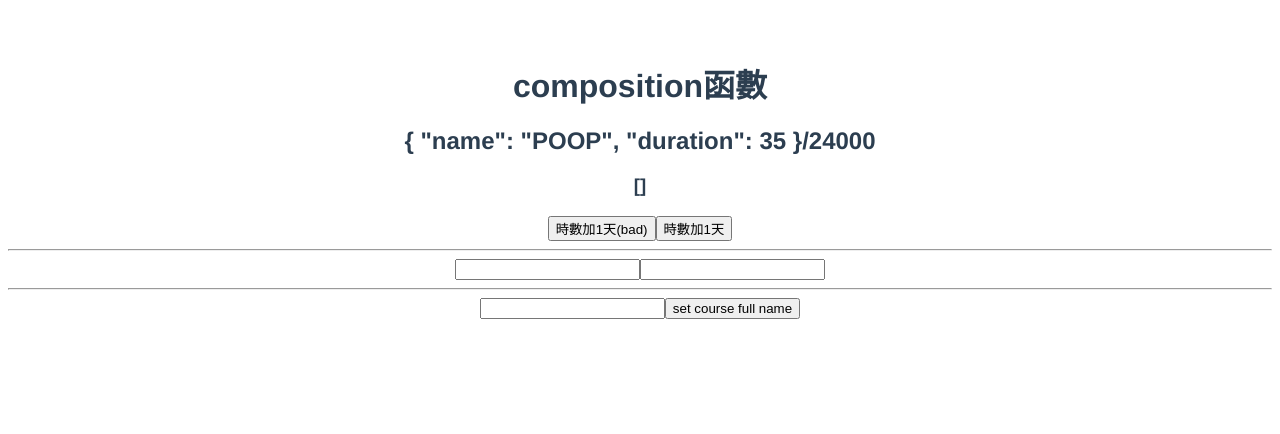
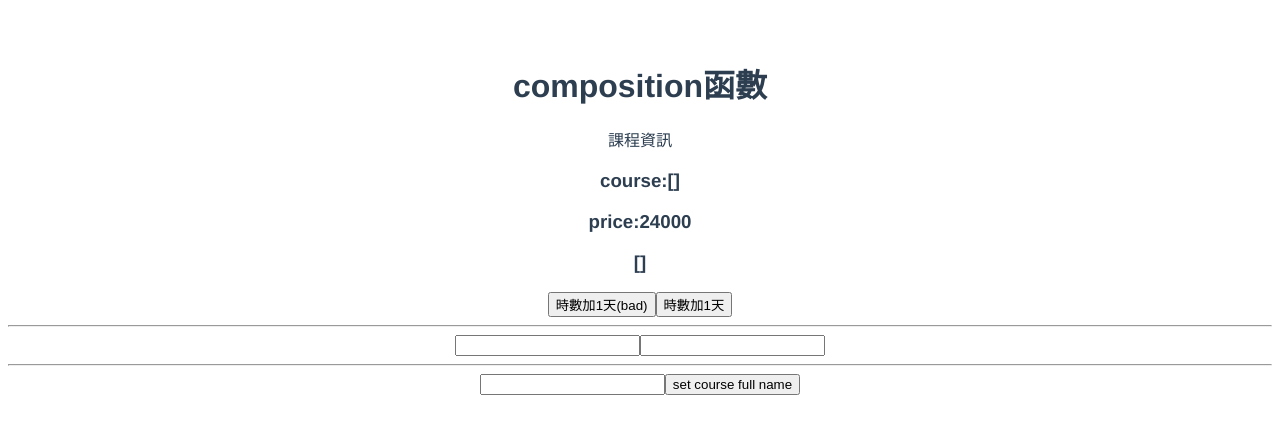
Before and after one commit to genjet/vueTest, a Vue app in the folder lab12_composition2/: page / in a window 1280 px wide. Shown: the top 434 px of the page. Built offline with nearby package versions, Linux system fonts and the light colour scheme.

Commit message:
p233-237

```diff
--- a/lab12_composition2/src/App.vue
+++ b/lab12_composition2/src/App.vue
@@ -1,6 +1,9 @@
 <template>
   <h1>composition函數</h1>
-  <h2>{{ course }}/{{ price }}</h2>
+  <course-intro
+  :courseId="courseId"
+  :courseFullName="courseFullNameInput"
+  :price="price"></course-intro>
   <h3>{{ courseDisplayFullName }}</h3>
   <button @click="course.duration+=7">時數加1天(bad)</button>
   <button @click="extraDuration">時數加1天</button>
@@ -14,7 +17,9 @@
 
 <script>
 import { ref,reactive,computed,watch } from 'vue'
+import CourseIntro from './components/CourseIntro.vue';
 export default {
+  components:{CourseIntro},
   name: 'App',
   setup() {
     const courseId = ref("")
--- /dev/null
+++ b/lab12_composition2/src/components/CourseIntro.vue
@@ -0,0 +1,21 @@
+<template>
+    <p>課程資訊</p>
+    <h3>course:{{ course }}</h3>
+    <h3>price:{{ price }}</h3>
+</template>
+
+<script>
+export default {
+    props: ["courseId","courseFullName", "price"],
+    computed:{
+        course(){
+            if (!this.courseFullName) {
+                return `[${this.courseId}]`
+            }
+            return `[${this.courseId}]${this.courseFullName.value}`
+        }
+    }
+}
+</script>
+
+<style lang="scss" scoped></style>
```
